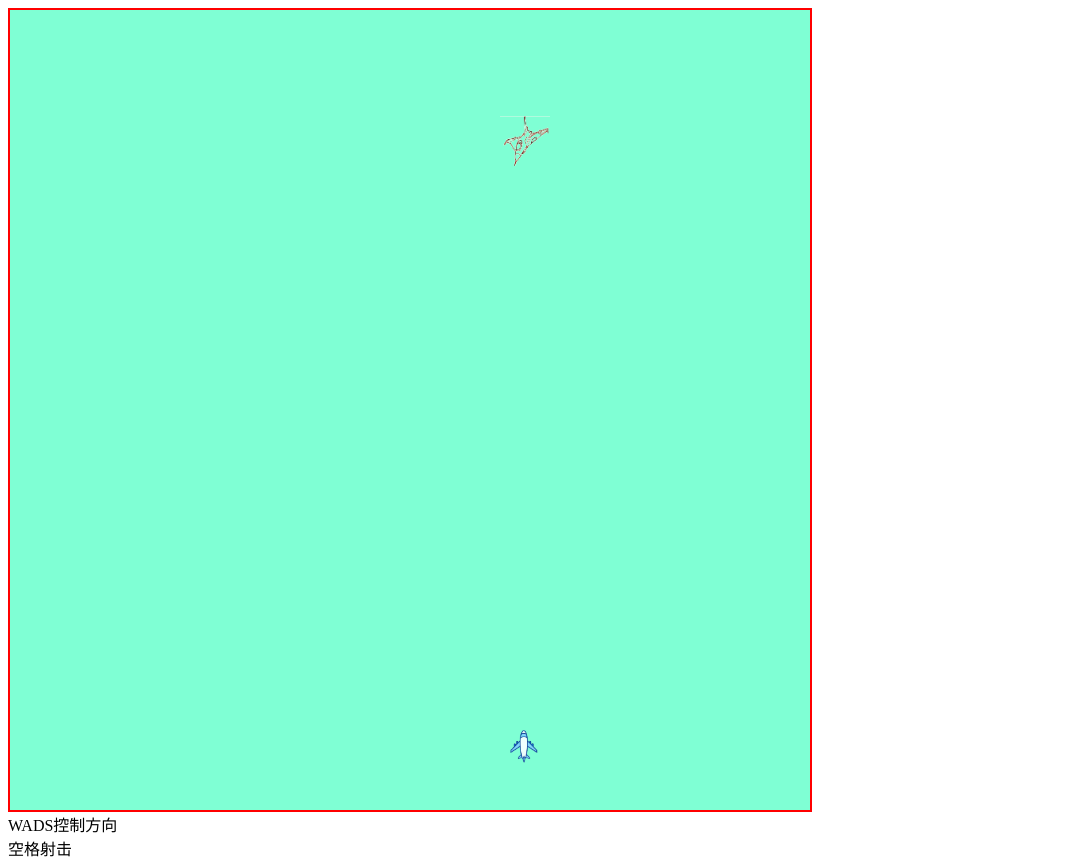
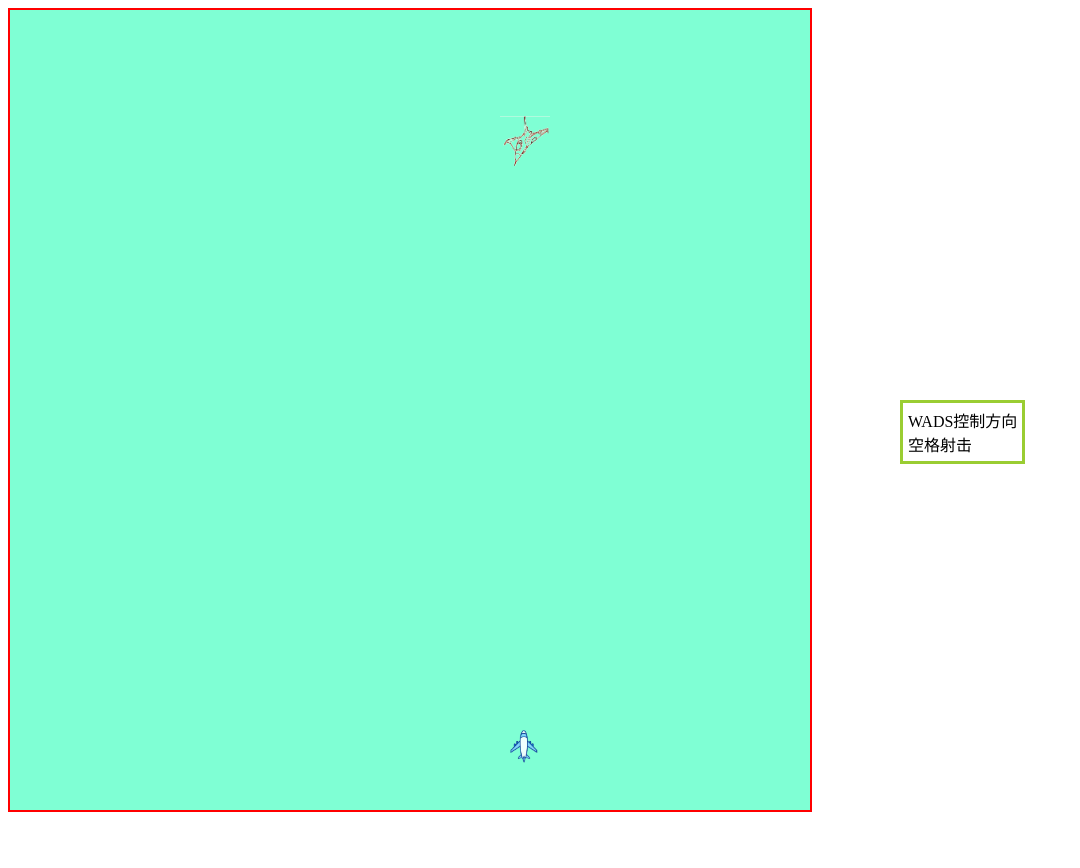
Before and after one commit to charlesix59/plane-shoot-game, a plain HTML site: page index.html in a window 1280 px wide. Shown: the whole page, without its empty margins (0-1080 px from the left). After the commit the page ends 820 px from the top, so only its background shows below. Drawn offline with Linux system fonts and the light colour scheme.

Commit message:
Update style.css

```diff
--- a/style.css
+++ b/style.css
@@ -30,3 +30,10 @@
     left: 400px;
     top: 100px;
 }
+div.text{
+    position: absolute;
+    top: 400px;
+    left: 900px;
+    border: 3px yellowgreen solid;
+    padding: 5px;
+}
```
